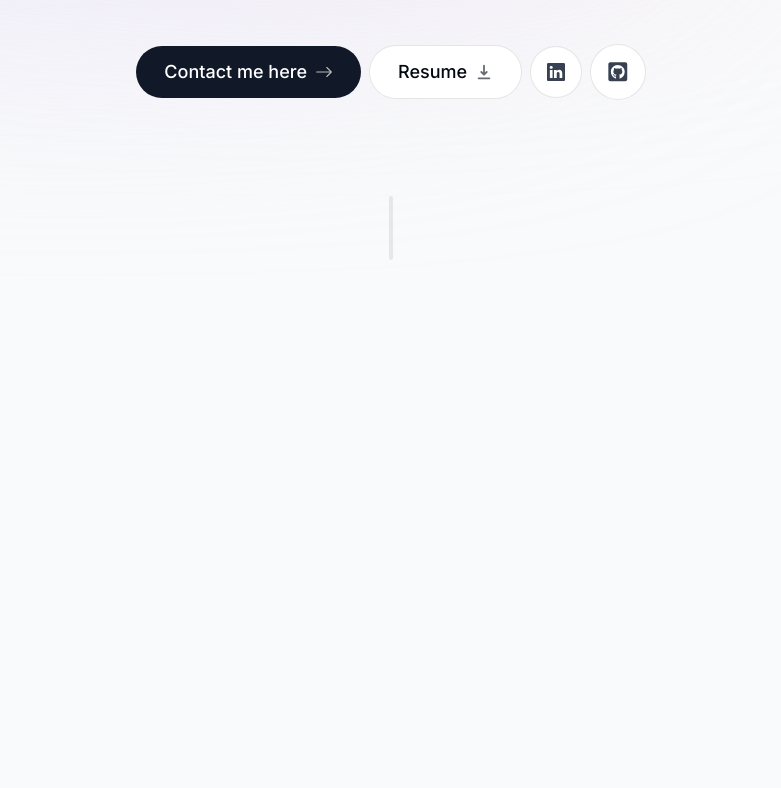
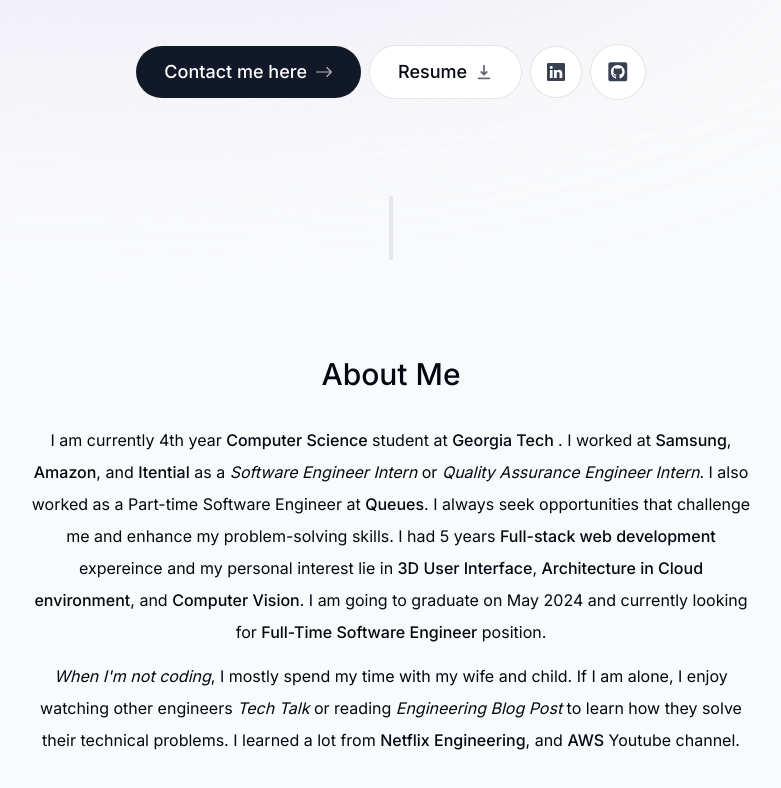
Before and after one commit to joshrhee/Portfolio-Website, a Next.js app: page / in a window 1280 px wide. Shown: the part 630-1418 px from the top of the page, without its empty margins (249-1030 px from the left). Built offline with nearby package versions, Linux system fonts and the light colour scheme.

Commit message:
Add about component

```diff
--- a/src/app/page.tsx
+++ b/src/app/page.tsx
@@ -1,3 +1,4 @@
+import About from "@/components/about";
 import Intro from "@/components/intro";
 import SectionDivider from "@/components/section-divider";
 
@@ -6,6 +7,7 @@
         <main className="flex flex-col items-center px-4">
             <Intro />
             <SectionDivider />
+            <About />
         </main>
     );
 }
--- /dev/null
+++ b/src/components/about.tsx
@@ -0,0 +1,103 @@
+"use client";
+
+import React from "react";
+import SectionHeading from "./section-heading";
+import { motion } from "framer-motion";
+
+export default function About() {
+    return (
+        <motion.section
+            className="mb-28 max-w-[45rem] text-center leading-8
+            sm:mb-40"
+            initial={{ opacity: 0, y: 100 }}
+            animate={{ opacity: 1, y: 0 }}
+            transition={{ delay: 0.175 }}
+        >
+            <SectionHeading>About Me</SectionHeading>
+            <p className="mb-3">
+                I am currently 4th year{" "}
+                <span className="font-medium">Computer Science </span>student at{" "}
+                <a
+                    href="https://www.cc.gatech.edu/"
+                    target="_blank"
+                    className="font-medium"
+                >
+                    Georgia Tech{" "}
+                </a>
+                . I worked at{" "}
+                <a
+                    href="https://www.samsung.com/global/business/networks/our-business/networks-business-overview/"
+                    target="_blank"
+                    className="font-medium"
+                >
+                    Samsung
+                </a>
+                ,{" "}
+                <a
+                    href="https://music.amazon.com/"
+                    target="_blank"
+                    className="font-medium"
+                >
+                    Amazon
+                </a>
+                , and{" "}
+                <a
+                    href="https://www.itential.com/"
+                    target="_blank"
+                    className="font-medium"
+                >
+                    Itential
+                </a>{" "}
+                as a <span className="italic">Software Engineer Intern</span> or{" "}
+                <span className="italic">
+                    Quality Assurance Engineer Intern
+                </span>
+                . I also worked as a Part-time Software Engineer at{" "}
+                <a
+                    href="https://www.queues.com/"
+                    target="_blank"
+                    className="font-medium"
+                >
+                    Queues
+                </a>
+                . I always seek opportunities that challenge me and enhance my
+                problem-solving skills. I had 5 years{" "}
+                <span className="font-medium">Full-stack web development</span>{" "}
+                expereince and my personal interest lie in{" "}
+                <span className="font-medium">3D User Interface</span>,{" "}
+                <span className="font-medium">
+                    Architecture in Cloud environment
+                </span>
+                , and <span className="font-medium">Computer Vision</span>. I am
+                going to graduate on May 2024 and currently looking for{" "}
+                <span className="font-medium">Full-Time Software Engineer</span>{" "}
+                position.
+            </p>
+
+            <p>
+                <span className="italic">When I'm not coding</span>, I mostly
+                spend my time with my wife and child. If I am alone, I enjoy
+                watching other engineers{" "}
+                <span className="italic">Tech Talk</span> or reading{" "}
+                <span className="italic">Engineering Blog Post</span> to learn
+                how they solve their technical problems. I learned a lot from{" "}
+                <a
+                    href="https://www.youtube.com/@NetflixEngineering/videos"
+                    target="_blank"
+                    className="font-medium"
+                >
+                    Netflix Engineering
+                </a>
+                , and{" "}
+                <a
+                    href="https://www.youtube.com/@amazonwebservices/featured"
+                    target="_blank"
+                    className="font-medium"
+                >
+                    AWS
+                </a>{" "}
+                Youtube channel.
+            </p>
+        </motion.section>
+    );
+}
--- a/src/components/intro.tsx
+++ b/src/components/intro.tsx
@@ -48,7 +48,7 @@
                     </motion.span>
                 </div>
             </div>
-            <motion.p
+            <motion.h1
                 className="mb-10 mt-4 px-4 text-2xl font-medium !leading-[1.5]
                 sm:text-4xl"
                 initial={{ opacity: 0, y: 100 }}
@@ -69,7 +69,7 @@
                     React (Next.js), Typescript, Python, Node.js
                 </span>
                 .
-            </motion.p>
+            </motion.h1>
             <motion.div
                 className="flex flex-col sm:flex-row
                 items-center justify-center gap-2 px-4
--- /dev/null
+++ b/src/components/section-heading.tsx
@@ -0,0 +1,9 @@
+import React from "react";
+
+type SectionHeadingProps = {
+    children: React.ReactNode;
+};
+
+export default function SectionHeading({ children }: SectionHeadingProps) {
+    return <h2 className="text-3xl font-medium mb-8 capitalize">{children}</h2>;
+}
```
